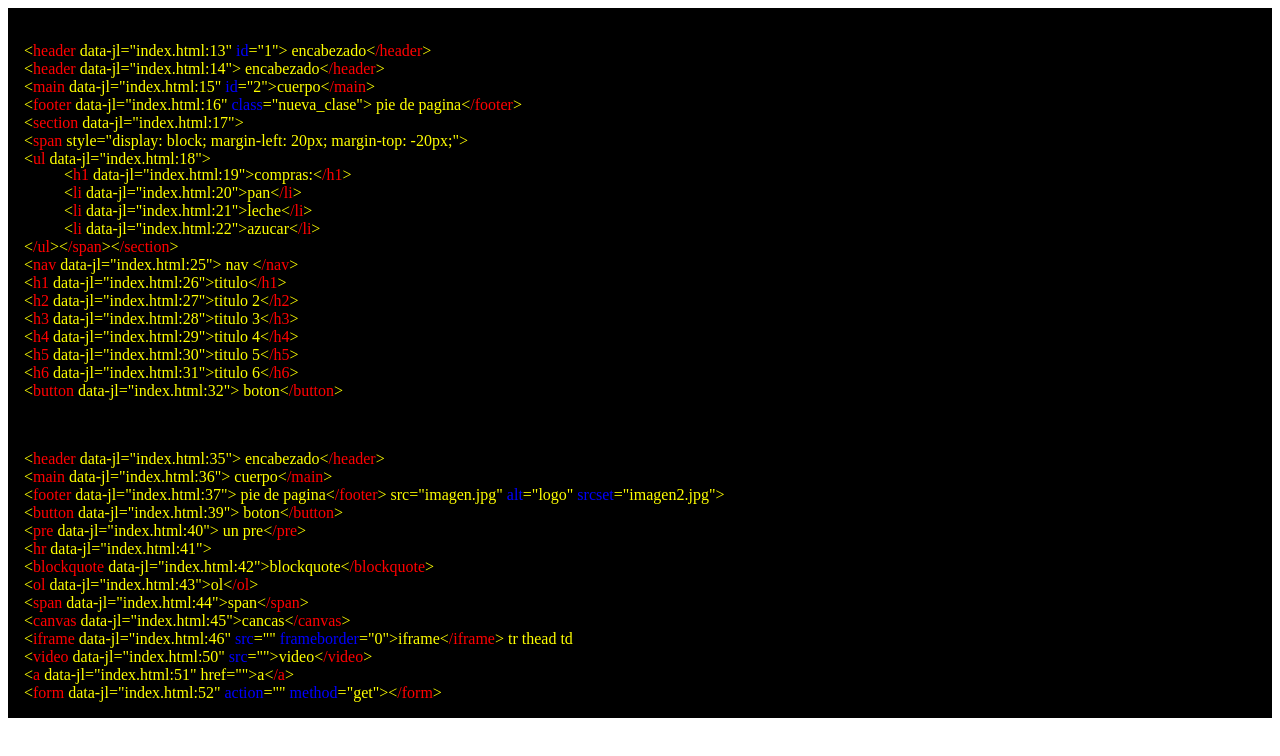
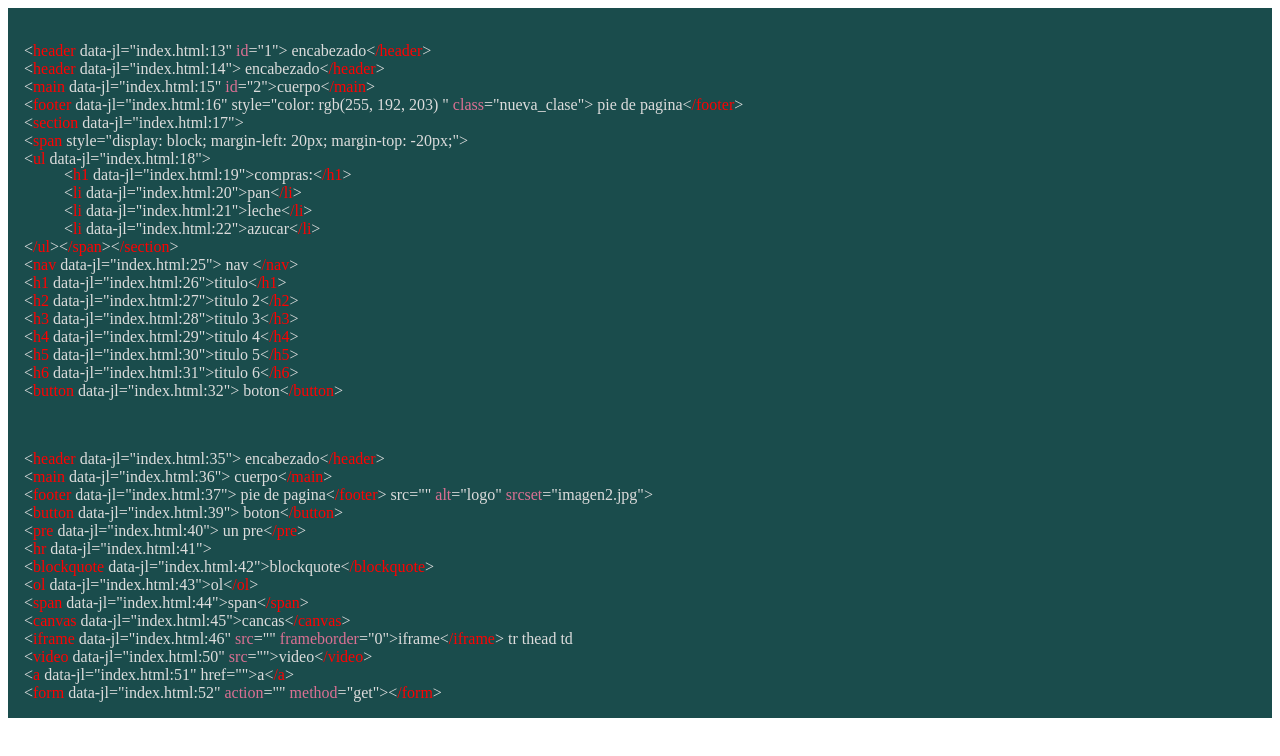
Before and after one commit to LionelStaricoff/paint-code, a plain HTML site: page index.html in a window 1280 px wide. Drawn offline with Linux system fonts and the light colour scheme.

Commit message:
agregando colores

```diff
--- a/Paint.js
+++ b/Paint.js
@@ -5,6 +5,7 @@ export class ColorearHtml {
         this._atributos = (atributos) ? atributos : 'palevioletred';
         this._background = (background) ? background : "#333333";
         this._letras = (letras) ? letras : 'gainsboro';
+        this.builder;
 
         this.reemplazar();
         this.espaciar();
@@ -78,7 +79,7 @@ export class ColorearHtml {
             }
         }
     }
-    colocarPaddingInterno(hijos, padding = 20, ) {
+    colocarPaddingInterno(hijos, padding = 20,) {
 
         const span = document.createElement('span')
         span.style.display = 'block'
@@ -115,4 +116,32 @@ export class ColorearHtml {
         padre.appendChild(div);
     }
 
+    static Builder() {
+        this.Builder = new ColorearHtml();
+        return this;
+    }
+
+    static etiquetas(color){
+        this.Builder._etiquetas = color;
+        return this;
+    }
+    static atributos(color){
+        this.Builder._atributos = color;
+        return this;
+    }
+
+    static background(color){
+        this.Builder._background = color;
+        return this;
+    }
+
+
+    static letras(color){
+        this.Builder._letras = color;
+        return this;
+    }
+    static build(){
+       return this.Builder;
+
+    }
 }
--- a/index.html
+++ b/index.html
@@ -13,7 +13,7 @@
         <header id="1"> encabezado</header>
         <header> encabezado</header>
         <main id="2">cuerpo</main>
-        <footer class="nueva_clase"> pie de pagina</footer>
+        <footer style="color: rgb(255, 192, 203) "class="nueva_clase"> pie de pagina</footer>
         <section>
             <ul>
                 <h1>compras:</h1>
@@ -35,7 +35,7 @@
         <header> encabezado</header>
         <main> cuerpo</main>
         <footer> pie de pagina</footer>
-        <img src="imagen.jpg" alt="logo" srcset="imagen2.jpg">
+        <img src="" alt="logo" srcset="imagen2.jpg">
         <button> boton</button>
         <pre> un pre</pre>
         <hr>
@@ -48,7 +48,7 @@
         <thead>thead</thead>
         <td>td</td>
         <video src="">video</video>
-        <a href="">a</a>
+        <a  href="">a</a>
 <form action="" method="get"></form>
     </div>
 </body>
--- a/main.js
+++ b/main.js
@@ -1,3 +1,8 @@
 import {ColorearHtml} from './Paint.js';
 
-new ColorearHtml('red','blue','black','yellow');
+//new ColorearHtml('red','blue','black','yellow');
+
+ColorearHtml.Builder()
+.etiquetas('red')
+.background('rgb(26, 76, 76)')
+.build()
```
